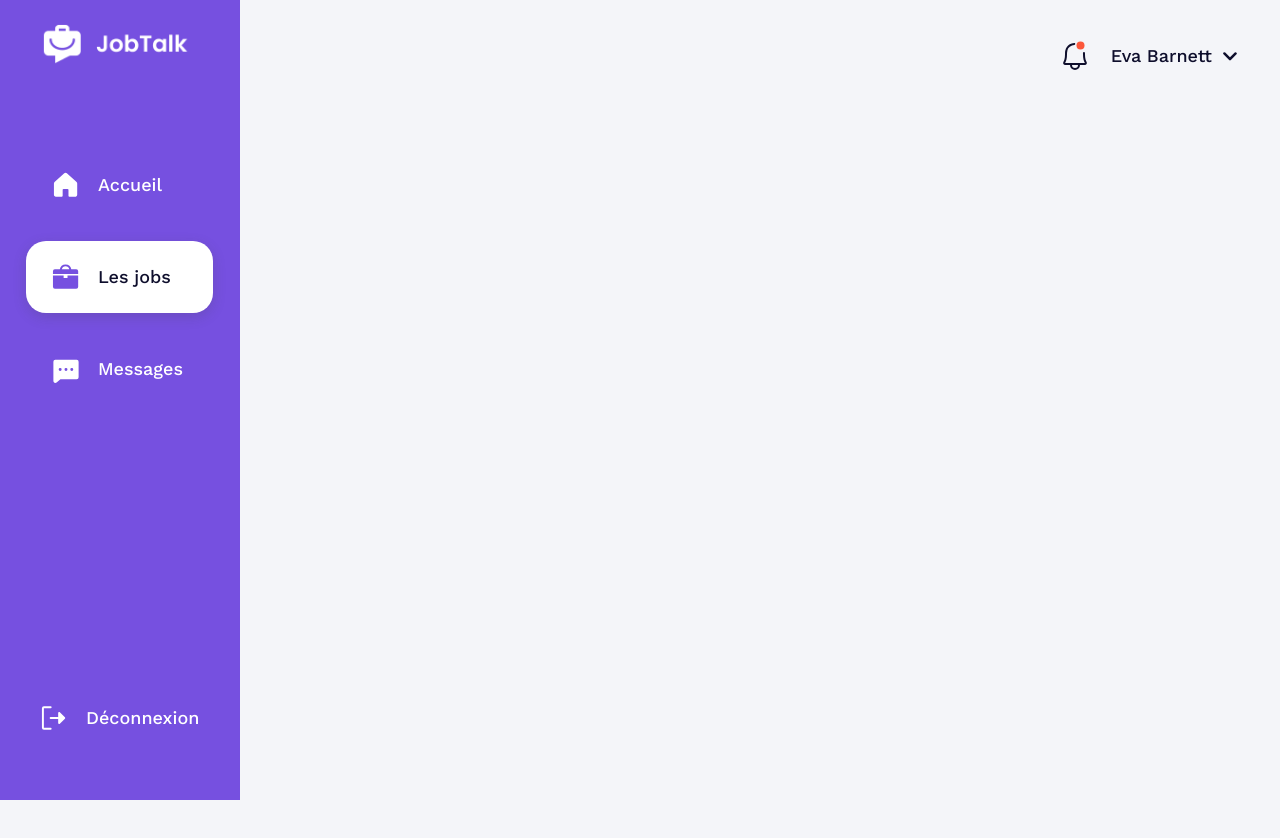
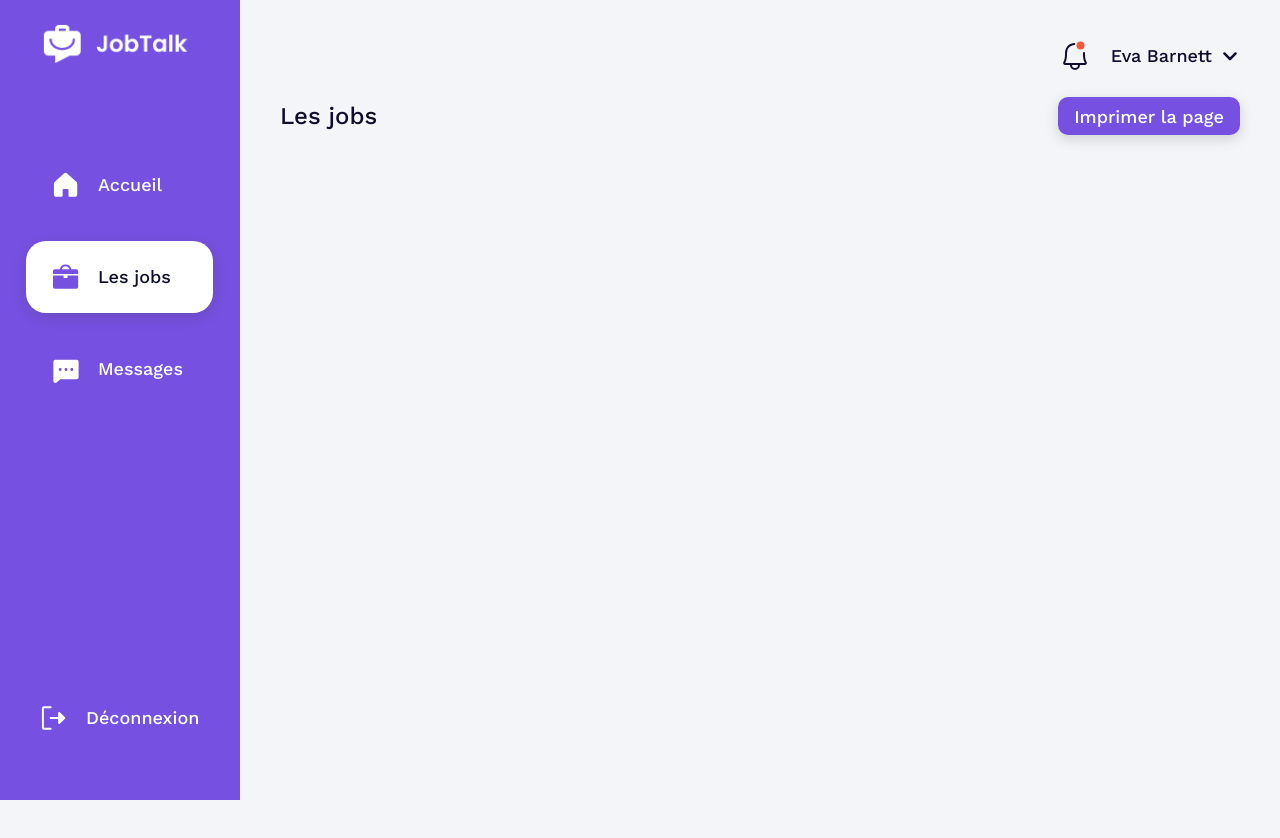
Before and after one commit to EmilieSchott/JobTalk, a plain HTML site: page jobs.html in a window 1280 px wide. Before the commit the page ends 800 px from the top, so only its background shows below. Drawn offline with nearby package versions, Linux system fonts and the light colour scheme.

Commit message:
add title and print button

```diff
--- a/CSS/style.css
+++ b/CSS/style.css
@@ -133,13 +133,6 @@ a svg {
     height: 32px;
 }
 
-#page-content {
-    margin-left: 280px;
-    margin-right: 40px;
-    display: flex;
-    height: 100%;
-}
-
 #account-navbar {
     width: 100%;
     max-height:32px;
@@ -150,7 +143,6 @@ a svg {
     justify-content: flex-end;
     align-items: center;
 }
-
 
 #red-point {
     fill:#FC573B;
@@ -175,3 +167,55 @@ a svg {
     height: 20px;
     margin-left: 8px;
 }
+
+#page-title {
+    width: 100%;
+    max-height:32px;
+    position: fixed;
+    display: flex;
+    margin-top: 102px;
+    right:50px;
+    left:280px;
+    align-items: center;
+}
+
+#print-button {
+    position: fixed;
+    right: 40px;
+}
+
+#title {
+    color: #0E0E2C;
+    font-family: "Work Sans";
+    font-weight: 500;
+    font-size:24px;
+    line-height:28.15px;
+}
+
+#print-button {
+    color: #FFFFFF;
+    font-family: "Work Sans";
+    font-weight: 500;
+    font-size:18px;
+    line-height:21px;
+    background-color: #7650E0;
+    padding: auto;
+    width: 182px;
+    height: 38px;
+    box-shadow: 0px 4px 13px rgba(67, 67, 67, 0.2);
+    border:none;
+    border-radius: 10px;
+}
+
+#print-button:hover {
+    opacity: 80%;
+
+}
+
+#page-content {
+    margin-left: 280px;
+    margin-right: 40px;
+    padding-top: 102px;
+    display: flex;
+    height: 100%;
+}
--- a/jobs.html
+++ b/jobs.html
@@ -68,7 +68,6 @@
             </div>
         </nav>
 
-        <div id="page-content">
         <nav id="account-navbar">
             <div class="ic-nav">
                 <svg viewBox="0 0 32 32">
@@ -85,6 +84,15 @@
                 </svg>
             </div>
         </nav>
-        </div>
+
+        <section id="page-title">
+            <span id="title">Les jobs</span>
+            <input id="print-button" type="button" value="Imprimer la page"/>
+        </section>
+
+        <section id="page-content">
+
+        </section>
+
     </body>
 </html>
```
Lines whose indentation alone changed are shown as unchanged.
